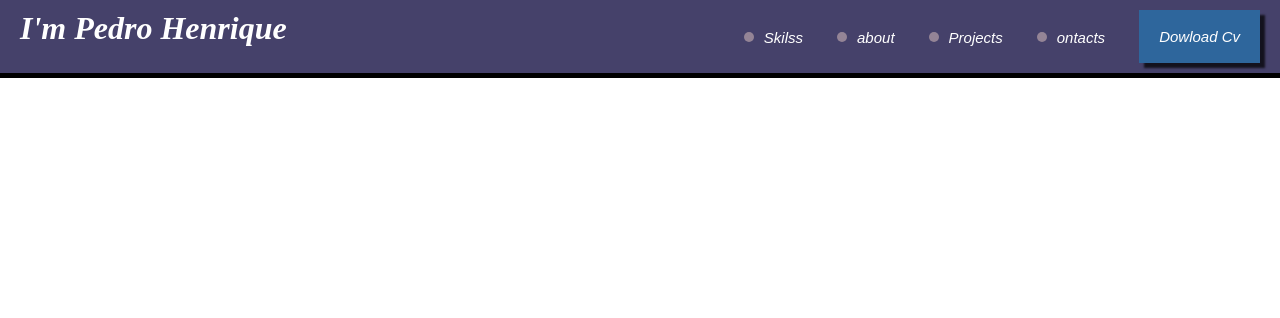
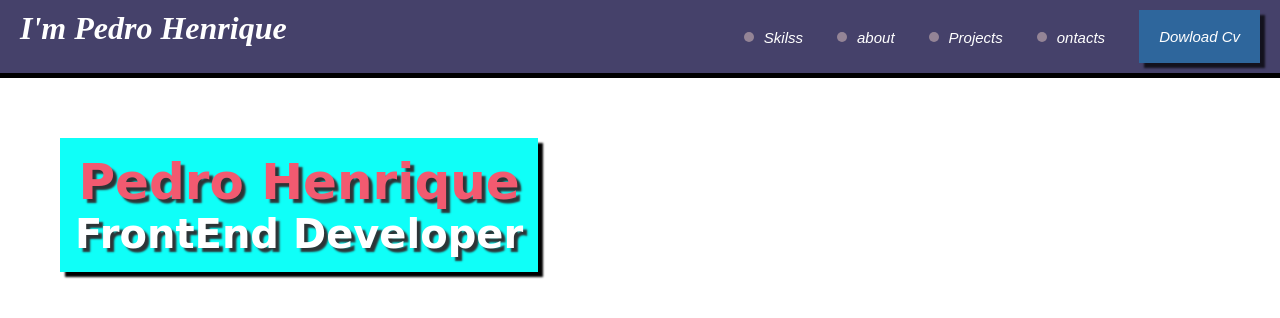
Before and after one commit to Pedrohss2/Pedrohss2.github.io, a plain HTML site: page index.html in a window 1280 px wide. Drawn offline with Linux system fonts and the light colour scheme; a web font is replaced by a local one.

Commit message:
Create the title component

```diff
--- a/assets/css/index.css
+++ b/assets/css/index.css
@@ -48,3 +48,35 @@ a{
     transform:  scale(1.08);
     background-color: #00aeffb1;
 }
+.section{
+    margin: 60px;
+    font-family: cursive;
+    display: inline-block;
+     background-color: #0ffff8;
+     box-shadow: 5px 5px 2px #000;
+    text-align: center;
+    padding: 15px 15px;
+
+}
+
+.section .title{
+    margin: 0%;
+}
+
+.title{
+    text-shadow: 4px 4px 2px #2d3436;
+    color: #F25A70;
+    font-size: 50px;
+}
+
+.title .-second{
+
+    text-align: center;
+    color: #000;
+    text-shadow: none;
+}
+.subtitle{
+    font-size: 40px;
+    color: #fff;
+    text-shadow: 4px 4px 2px #2d3436;
+}
--- a/index.html
+++ b/index.html
@@ -26,6 +26,11 @@
         </nav>
     </header>
 
+    <section class="section">
+        <h2 class="title">Pedro Henrique</h2>
+        <h2 class="title-second subtitle">FrontEnd Developer</h2>
+    </section>
+
     <script src="./assets/js/index.js"></script>
 </body>
 
```
